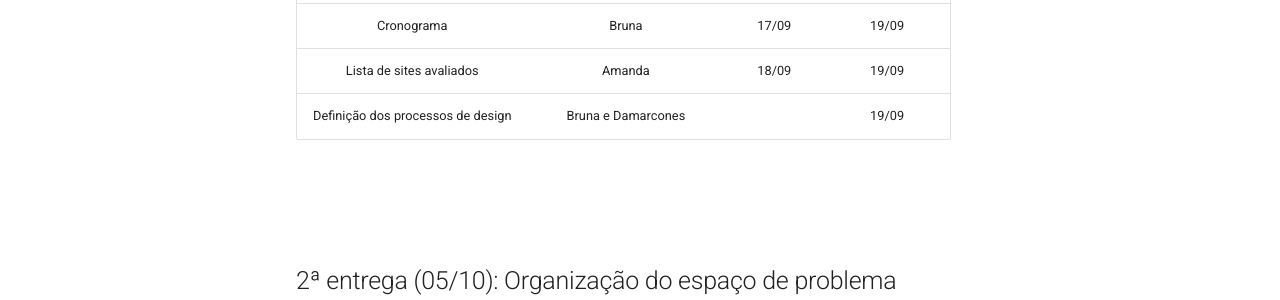
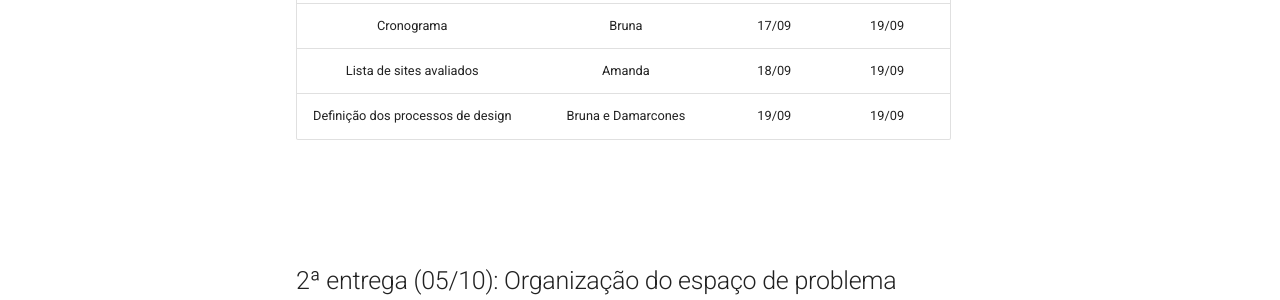
Before and after one commit to Interacao-Humano-Computador/2020.1-Prefeiturade-Aguas-Lindas-de-Goias, an MkDocs documentation site: the page built from docs/planejamento/cronograma.md, in a window 1280 px wide and 1257 px high. Shown: the part 365-665 px from the top of the window. Built offline with MkDocs 1.6.1 and Material for MkDocs 9.7.7, drawn with Linux system fonts in a browser that asks for light colours; comment, search, counter and statistics services are not loaded.

Commit message:
Altera cronograma

```diff
--- a/docs/planejamento/cronograma.md
+++ b/docs/planejamento/cronograma.md
@@ -7,7 +7,7 @@
 |              Wiki               | Amanda, Bruna, Damarcones | 18/09 |     19/09      |
 |           Cronograma            |         Bruna             | 17/09 |     19/09      |
 |    Lista de sites avaliados     |         Amanda            | 18/09 |     19/09      |
-|Definição dos processos de design|     Bruna e Damarcones    |       |     19/09      |
+|Definição dos processos de design|     Bruna e Damarcones    | 19/09 |     19/09      |
 
 <br> </br>
 
```
